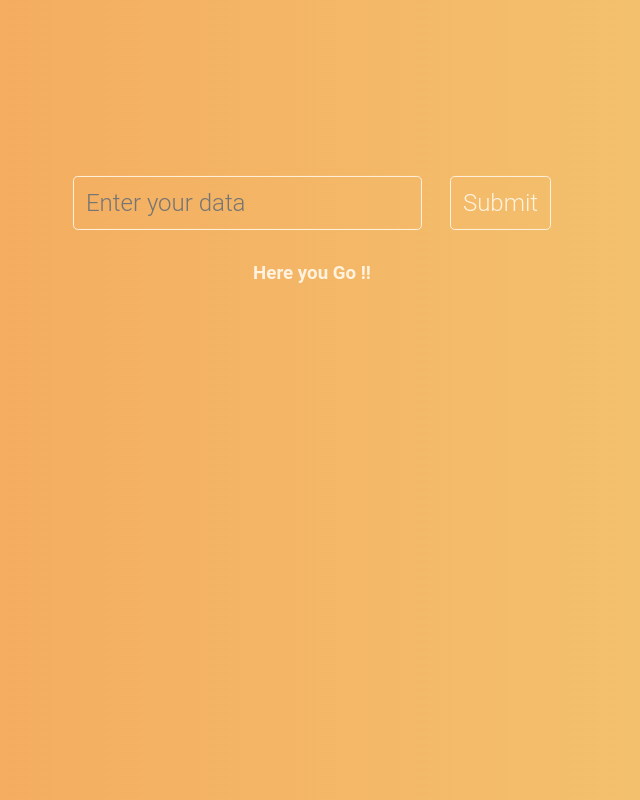
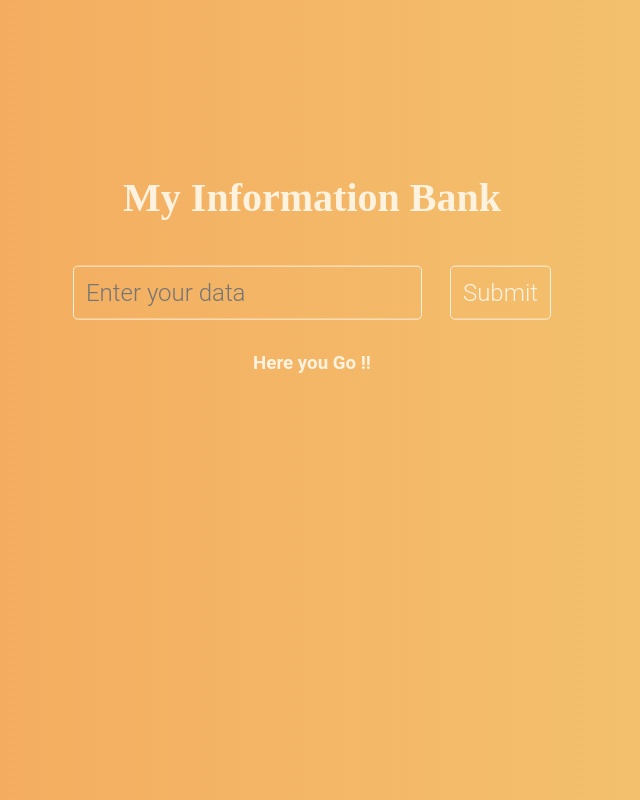
Before and after one commit to Saanvi-MJ/Quick-Corner, a plain HTML site: page Important_docs.html in a window 1280 px wide. Shown: the whole page, without its empty margins (328-968 px from the left). Drawn offline with Linux system fonts and the light colour scheme.

Commit message:
Updations in Info bank code

```diff
--- a/Important_docs.html
+++ b/Important_docs.html
@@ -15,13 +15,17 @@
         }
         section{
             position: absolute;
-            top: 5rem;
             left: 50%;
             transform: translate(-50%, 50%);
             color: #fff2df;
             text-align: center;
         }
-
+        section h1{
+            font-size: 40px;
+            font-family: "Comfortaa";
+            font-weight: 200px;
+            align-content: center;
+        }
         button, input{
             background-color: inherit;
             color: #fff2df;
@@ -88,6 +92,7 @@
 <body>
     <main>
         <section>
+            <h1>My Information Bank</h1>
             <input id="input" type="text" placeholder="Enter your data"/>
             <button id="button" onclick="submitInput()">Submit</button>
             <h2 id="output"></h2>
```
Also changed, not shown: Dolls.png (added).
